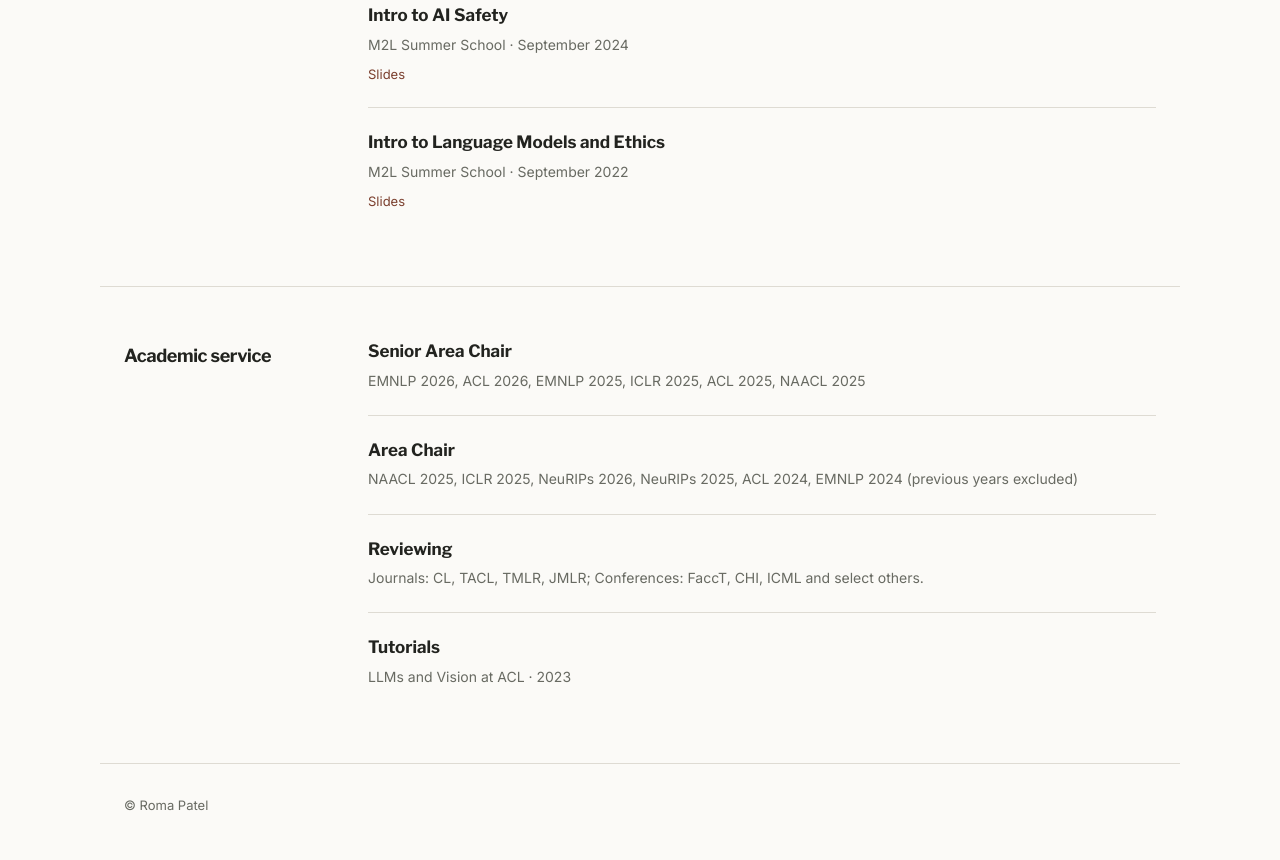
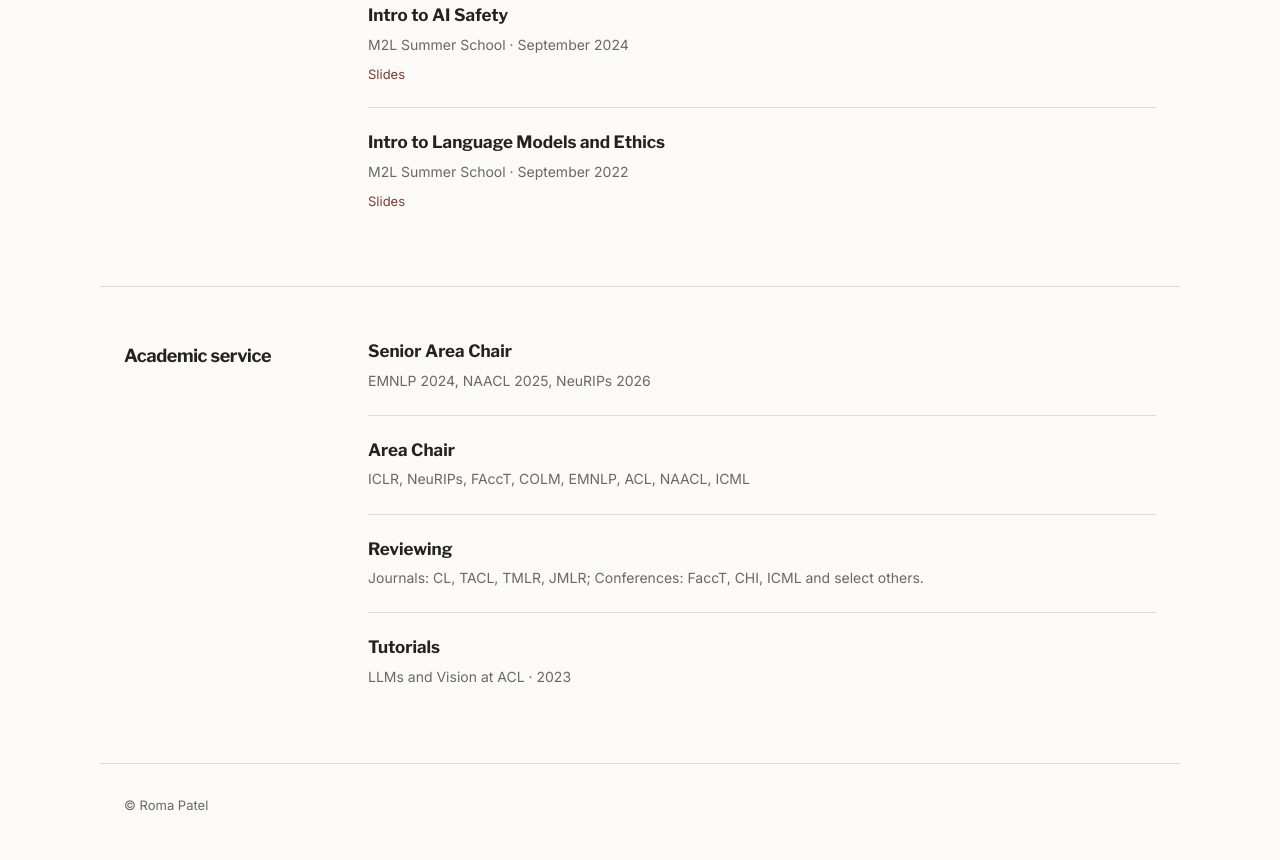
Before and after one commit to roma-patel/roma-patel.github.io, a plain HTML site: page talks.html in a window 1280 px wide. Shown: the part 1020-1880 px from the top of the page. Drawn offline with nearby package versions, Linux system fonts and the light colour scheme.

Commit message:
Update talks.html

```diff
--- a/talks.html
+++ b/talks.html
@@ -539,7 +539,7 @@ a:hover {
         Senior Area Chair
        </h3>
        <p class="entry-meta">
-        EMNLP 2026, ACL 2026, EMNLP 2025, ICLR 2025, ACL 2025, NAACL 2025
+        EMNLP 2024, NAACL 2025, NeuRIPs 2026
        </p>
       </article>
 
@@ -548,7 +548,7 @@ a:hover {
         Area Chair
        </h3>
        <p class="entry-meta">
-        NAACL 2025, ICLR 2025, NeuRIPs 2026, NeuRIPs 2025, ACL 2024, EMNLP 2024 (previous years excluded)
+        ICLR, NeuRIPs, FAccT, COLM, EMNLP, ACL, NAACL, ICML
        </p>
       </article>
 
```
